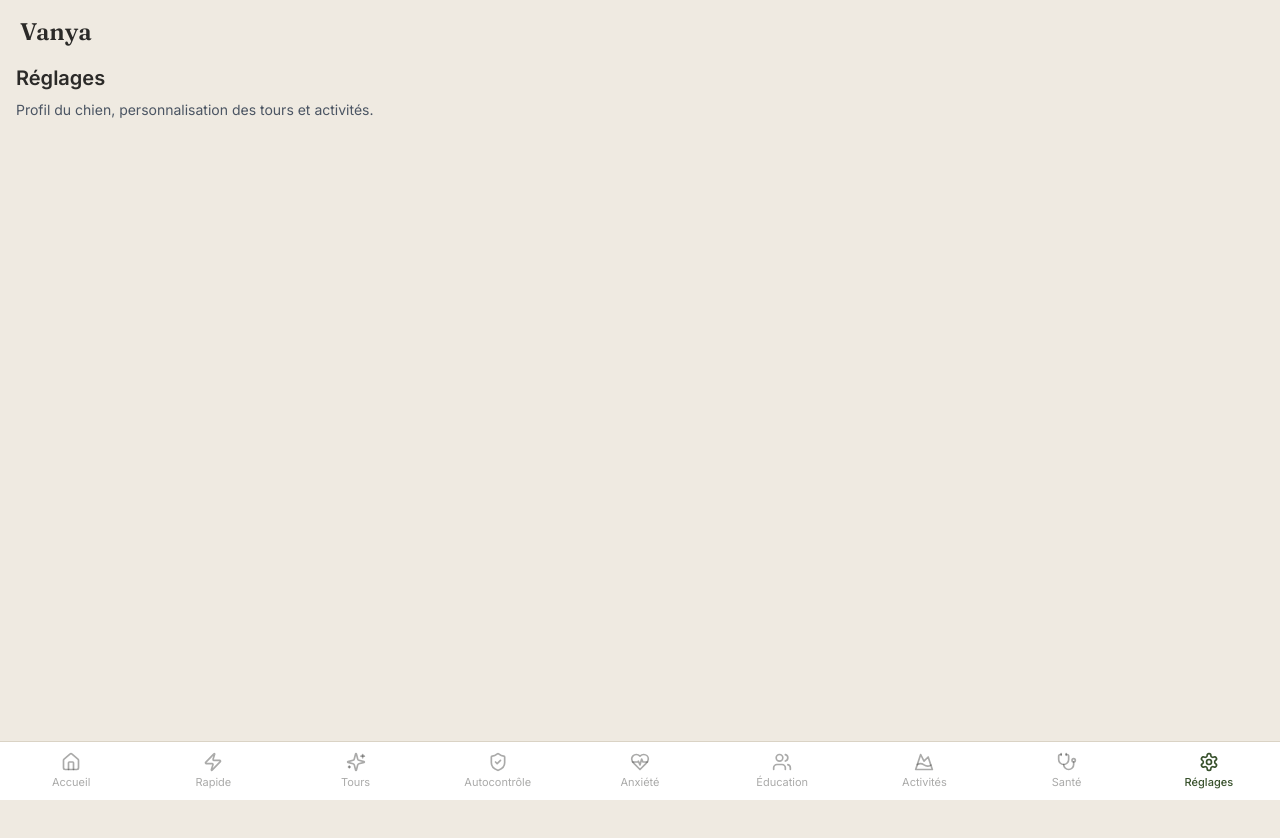
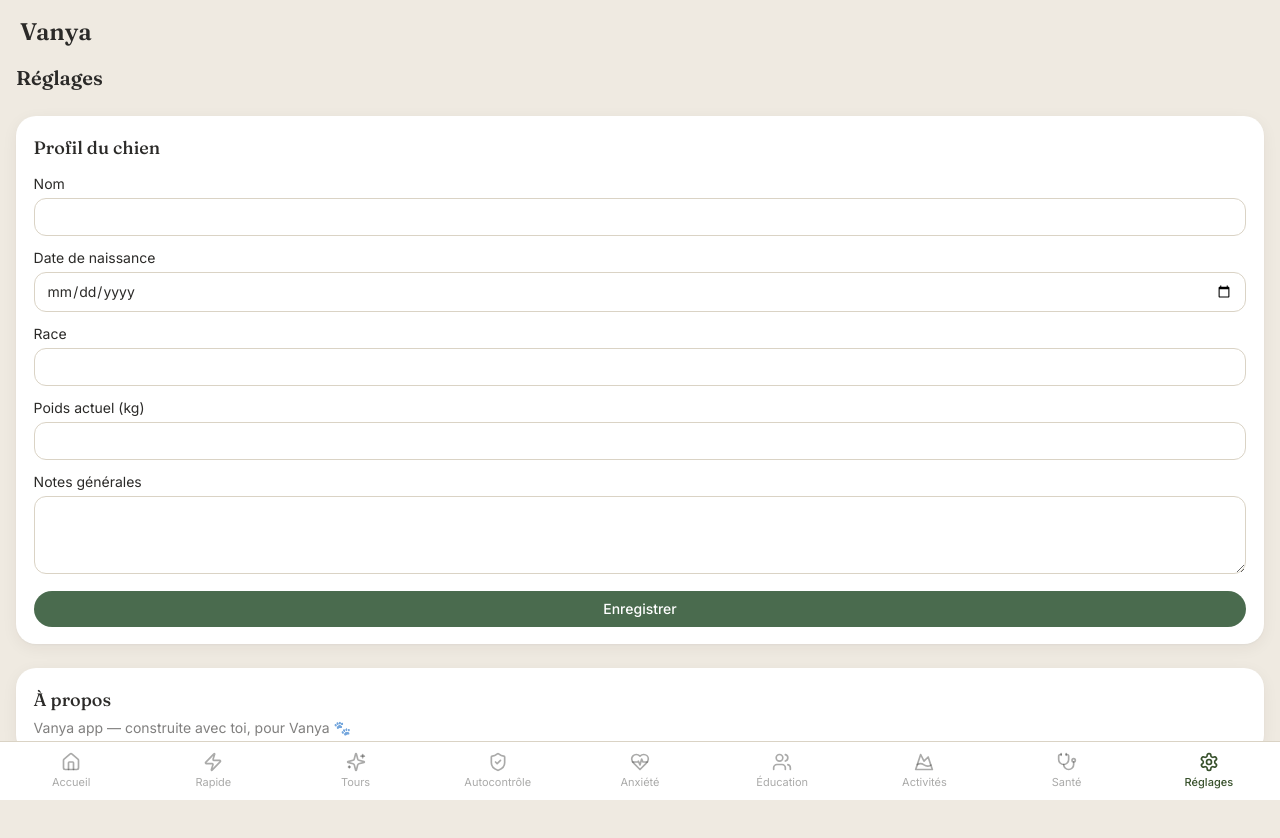
Before and after one commit to Rebbe33/dog-app, a React (Vite) app: page /reglages in a window 1280 px wide. Shown: the top 838 px of the page. Before the commit the page ends 800 px from the top, so only its background shows below. Built offline with nearby package versions, Linux system fonts and the light colour scheme; no server answers; the database is empty.

Commit message:
Implement profile settings page with form handling

```diff
--- a/src/pages/Reglages.tsx
+++ b/src/pages/Reglages.tsx
@@ -1,10 +1,148 @@
+import { useEffect, useState } from 'react'
+import { Check } from 'lucide-react'
+import { supabase, TABLES } from '../lib/supabase'
+
+type Profile = {
+  id: string
+  nom: string
+  date_naissance: string | null
+  race: string | null
+  poids_actuel: number | null
+  photo_url: string | null
+  notes_generales: string | null
+}
+
 export default function Reglages() {
+  const [profile, setProfile] = useState<Profile | null>(null)
+  const [loading, setLoading] = useState(true)
+  const [saving, setSaving] = useState(false)
+  const [saved, setSaved] = useState(false)
+
+  const [nom, setNom] = useState('')
+  const [dateNaissance, setDateNaissance] = useState('')
+  const [race, setRace] = useState('')
+  const [poids, setPoids] = useState('')
+  const [notes, setNotes] = useState('')
+
+  async function loadData() {
+    setLoading(true)
+    const { data } = await supabase.from(TABLES.profile).select('*').limit(1).maybeSingle()
+    if (data) {
+      const p = data as Profile
+      setProfile(p)
+      setNom(p.nom ?? '')
+      setDateNaissance(p.date_naissance ?? '')
+      setRace(p.race ?? '')
+      setPoids(p.poids_actuel?.toString() ?? '')
+      setNotes(p.notes_generales ?? '')
+    }
+    setLoading(false)
+  }
+
+  useEffect(() => {
+    loadData()
+  }, [])
+
+  async function handleSubmit(e: React.FormEvent) {
+    e.preventDefault()
+    if (!nom.trim()) return
+    setSaving(true)
+
+    const payload = {
+      nom: nom.trim(),
+      date_naissance: dateNaissance || null,
+      race: race.trim() || null,
+      poids_actuel: poids ? Number(poids) : null,
+      notes_generales: notes.trim() || null,
+    }
+
+    if (profile) {
+      await supabase.from(TABLES.profile).update(payload).eq('id', profile.id)
+    } else {
+      await supabase.from(TABLES.profile).insert(payload)
+    }
+
+    setSaving(false)
+    setSaved(true)
+    setTimeout(() => setSaved(false), 2000)
+    loadData()
+  }
+
+  if (loading) return <p className="text-sm text-ink/50">Chargement...</p>
+
   return (
-    <div>
-      <h2 className="text-xl font-semibold mb-2">Réglages</h2>
-      <p className="text-gray-600 text-sm">
-        Profil du chien, personnalisation des tours et activités.
-      </p>
+    <div className="space-y-6">
+      <h2 className="font-display text-xl font-semibold text-ink">Réglages</h2>
+
+      {saved && (
+        <p className="text-sm text-moss-dark bg-moss-light border border-moss rounded-xl px-3 py-2 flex items-center gap-2">
+          <Check size={16} /> Profil enregistré !
+        </p>
+      )}
+
+      <form onSubmit={handleSubmit} className="card space-y-3">
+        <h3 className="font-display text-lg font-medium text-ink">Profil du chien</h3>
+
+        <label className="block text-sm text-ink">
+          Nom
+          <input
+            type="text"
+            value={nom}
+            onChange={(e) => setNom(e.target.value)}
+            className="mt-1 w-full border border-line rounded-xl px-3 py-2 bg-white"
+          />
+        </label>
+
+        <label className="block text-sm text-ink">
+          Date de naissance
+          <input
+            type="date"
+            value={dateNaissance}
+            onChange={(e) => setDateNaissance(e.target.value)}
+            className="mt-1 w-full border border-line rounded-xl px-3 py-2 bg-white"
+          />
+        </label>
+
+        <label className="block text-sm text-ink">
+          Race
+          <input
+            type="text"
+            value={race}
+            onChange={(e) => setRace(e.target.value)}
+            className="mt-1 w-full border border-line rounded-xl px-3 py-2 bg-white"
+          />
+        </label>
+
+        <label className="block text-sm text-ink">
+          Poids actuel (kg)
+          <input
+            type="number"
+            step="0.1"
+            value={poids}
+            onChange={(e) => setPoids(e.target.value)}
+            className="mt-1 w-full border border-line rounded-xl px-3 py-2 bg-white"
+          />
+        </label>
+
+        <label className="block text-sm text-ink">
+          Notes générales
+          <textarea
+            value={notes}
+            onChange={(e) => setNotes(e.target.value)}
+            rows={3}
+            className="mt-1 w-full border border-line rounded-xl px-3 py-2 bg-white"
+          />
+        </label>
+
+        <button type="submit" disabled={saving} className="btn-primary w-full py-2 text-sm">
+          {saving ? 'Enregistrement...' : 'Enregistrer'}
+        </button>
+      </form>
+
+      <div className="card">
+        <h3 className="font-display text-lg font-medium text-ink mb-1">À propos</h3>
+        <p className="text-sm text-ink/60">Vanya app — construite avec toi, pour Vanya 🐾</p>
+      </div>
     </div>
   )
 }
```
